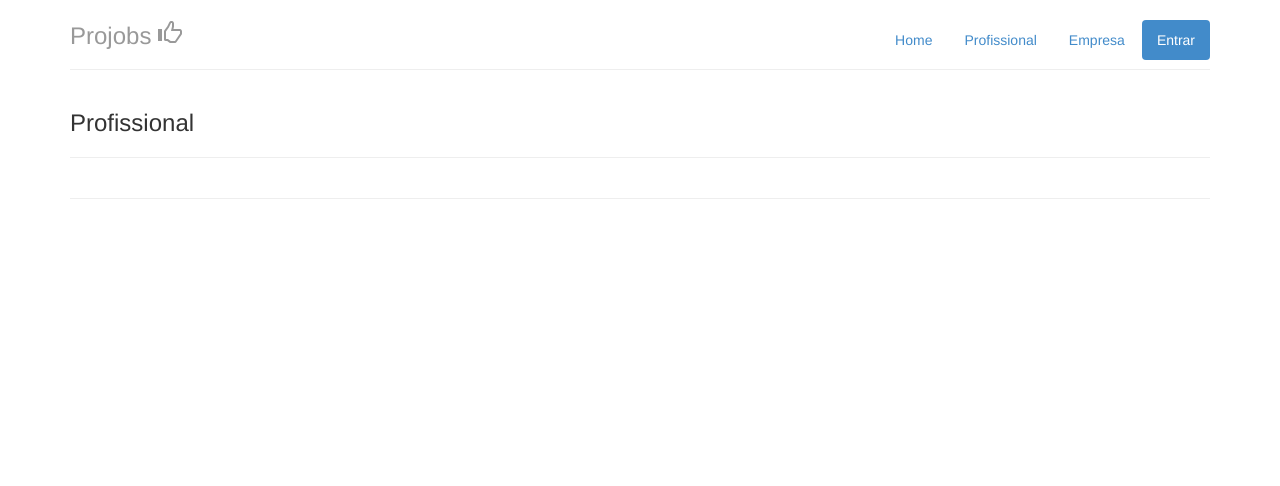
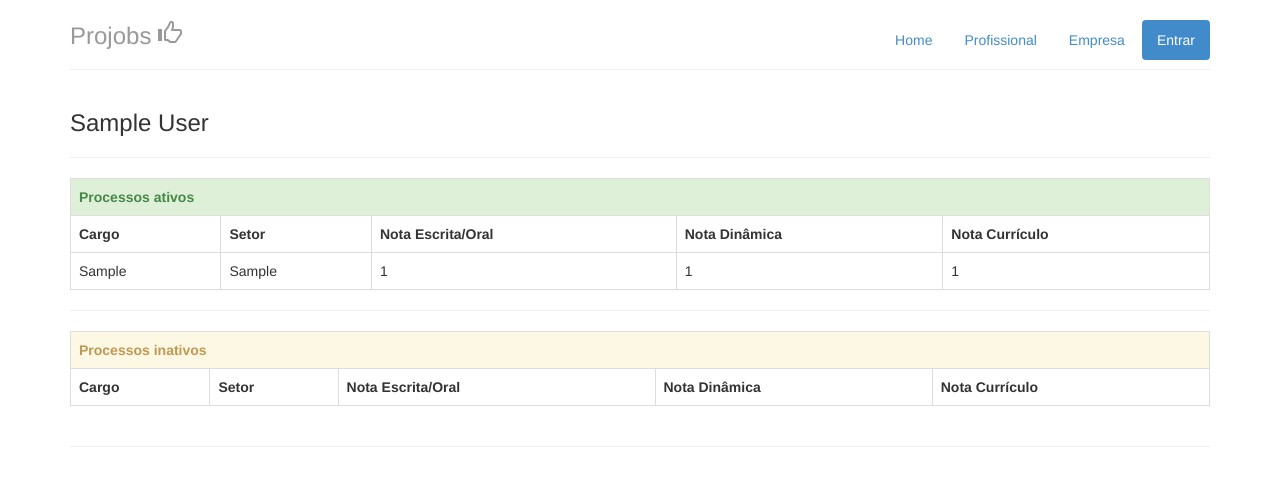
Before and after one commit to LuanP/projobs, a Django app: template projobs/profissionais/templates/profissionais/home.html in a window 1280 px wide. Shown: the top 486 px of the page. Run offline with Django 3.2, Linux system fonts and the light colour scheme; the template is opened without the code that fills it: values that come from a table or form of the project are taken from there, others are empty; tables that the repository leaves empty hold one stand-in row (values such as "Sample post"); lists and menus that the app fills with data are empty; some libraries are stand-ins or nearby versions.

Commit message:
Updating candidates home to display some information

```diff
--- a/projobs/profissionais/templates/profissionais/home.html
+++ b/projobs/profissionais/templates/profissionais/home.html
@@ -2,7 +2,63 @@
 
 {% load bootstrap3 %}
 
-{% block title %}<h3>Profissional</h3><hr />{% endblock %}
+{% block title %}
+  <h3>
+    {% if profissional.get_full_name %}
+      {{ profissional.get_full_name }}
+    {% else %}
+      Profissional
+    {% endif %}
+  </h3>
+  <hr />
+{% endblock %}
 
 {% block content %}
+
+  <table class="table table-bordered">
+    <tr class="alert-success"><th colspan="5">Processos ativos</th></tr>
+    <tr>
+      <th>Cargo</th>
+      <th>Setor</th>
+      <th>Nota Escrita/Oral</th>
+      <th>Nota Dinâmica</th>
+      <th>Nota Currículo</th>
+    </tr>
+    {% for inscricao in profissional.inscricao_set.all %}
+      {% if inscricao.processo_seletivo.ativo %}
+        <tr>
+          <td>{{ inscricao.processo_seletivo.vaga.cargo }}</td>
+          <td>{{ inscricao.processo_seletivo.vaga.setor }}</td>
+          <td>{% if inscricao.nota_escrita %}{{ inscricao.nota_escrita }}{% endif %}</td>
+          <td>{% if inscricao.nota_dinamica %}{{ inscricao.nota_dinamica }}{% endif %}</td>
+          <td>{% if inscricao.nota_curriculo %}{{ inscricao.nota_curriculo }}{% endif %}</td>
+        </tr>
+      {% endif %}
+    {% endfor %}
+  </table>
+
+  <hr />
+
+  <table class="table table-bordered">
+    <tr class="alert-warning"><th colspan="5">Processos inativos</th></tr>
+    <tr>
+      <th>Cargo</th>
+      <th>Setor</th>
+      <th>Nota Escrita/Oral</th>
+      <th>Nota Dinâmica</th>
+      <th>Nota Currículo</th>
+    </tr>
+    {% for inscricao in profissional.inscricao_set.all %}
+      {% if not inscricao.processo_seletivo.ativo %}
+        <tr>
+          <td>{{ inscricao.processo_seletivo.vaga.cargo }}</td>
+          <td>{{ inscricao.processo_seletivo.vaga.setor }}</td>
+          <td>{% if inscricao.nota_escrita %}{{ inscricao.nota_escrita }}{% endif %}</td>
+          <td>{% if inscricao.nota_dinamica %}{{ inscricao.nota_dinamica }}{% endif %}</td>
+          <td>{% if inscricao.nota_curriculo %}{{ inscricao.nota_curriculo }}{% endif %}</td>
+        </tr>
+      {% endif %}
+    {% endfor %}
+  </table>
+
 {% endblock %}
--- a/projobs/profissionais/views.py
+++ b/projobs/profissionais/views.py
@@ -28,6 +28,7 @@ class ProfissionalBaseMixin(object):
 class ProfissionalHomeView(ProfissionalBaseMixin, DetailView):
     model = Profissional
     template_name = 'profissionais/home.html'
+    context_object_name = 'profissional'
 
 
 class CadastroView(CreateView):
```
